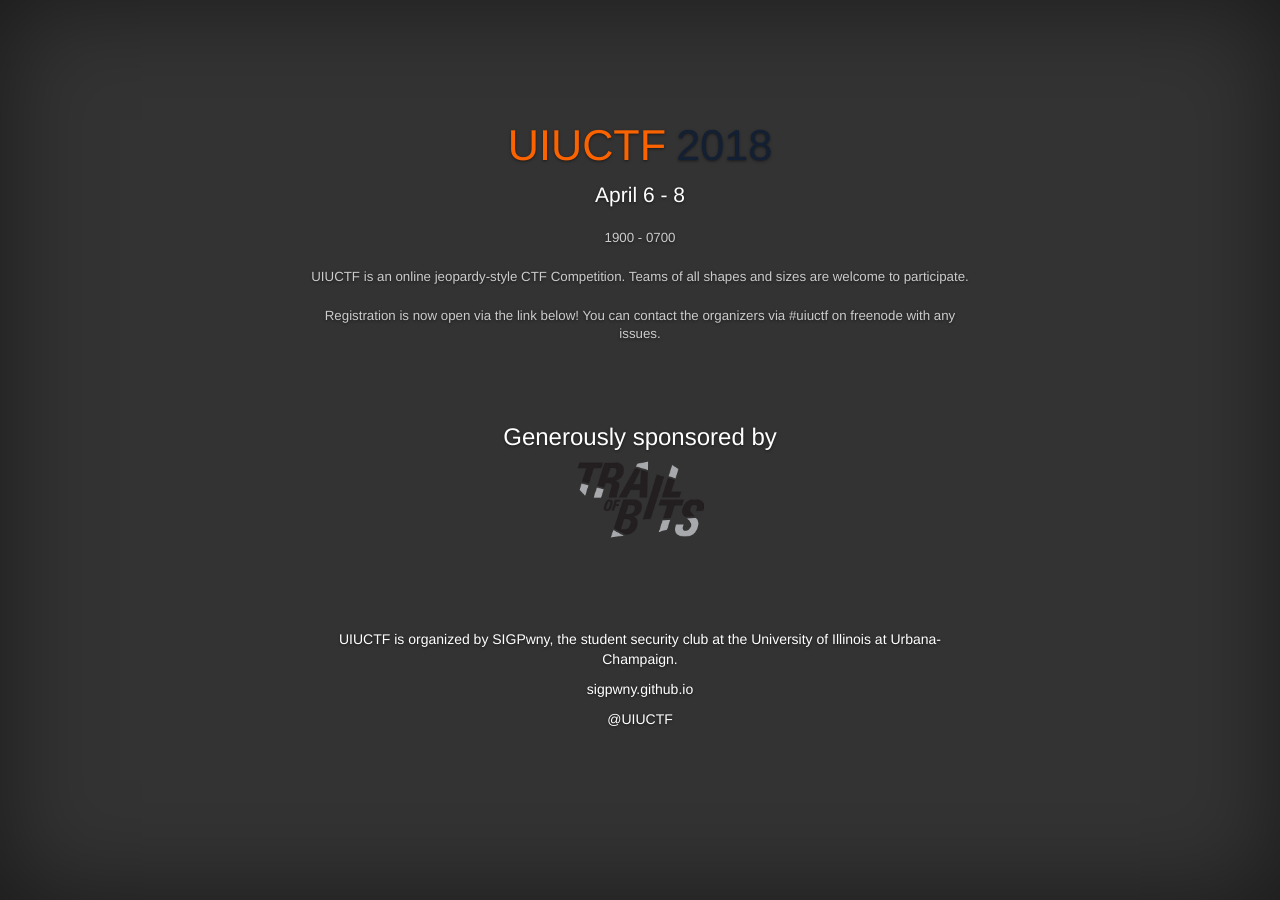
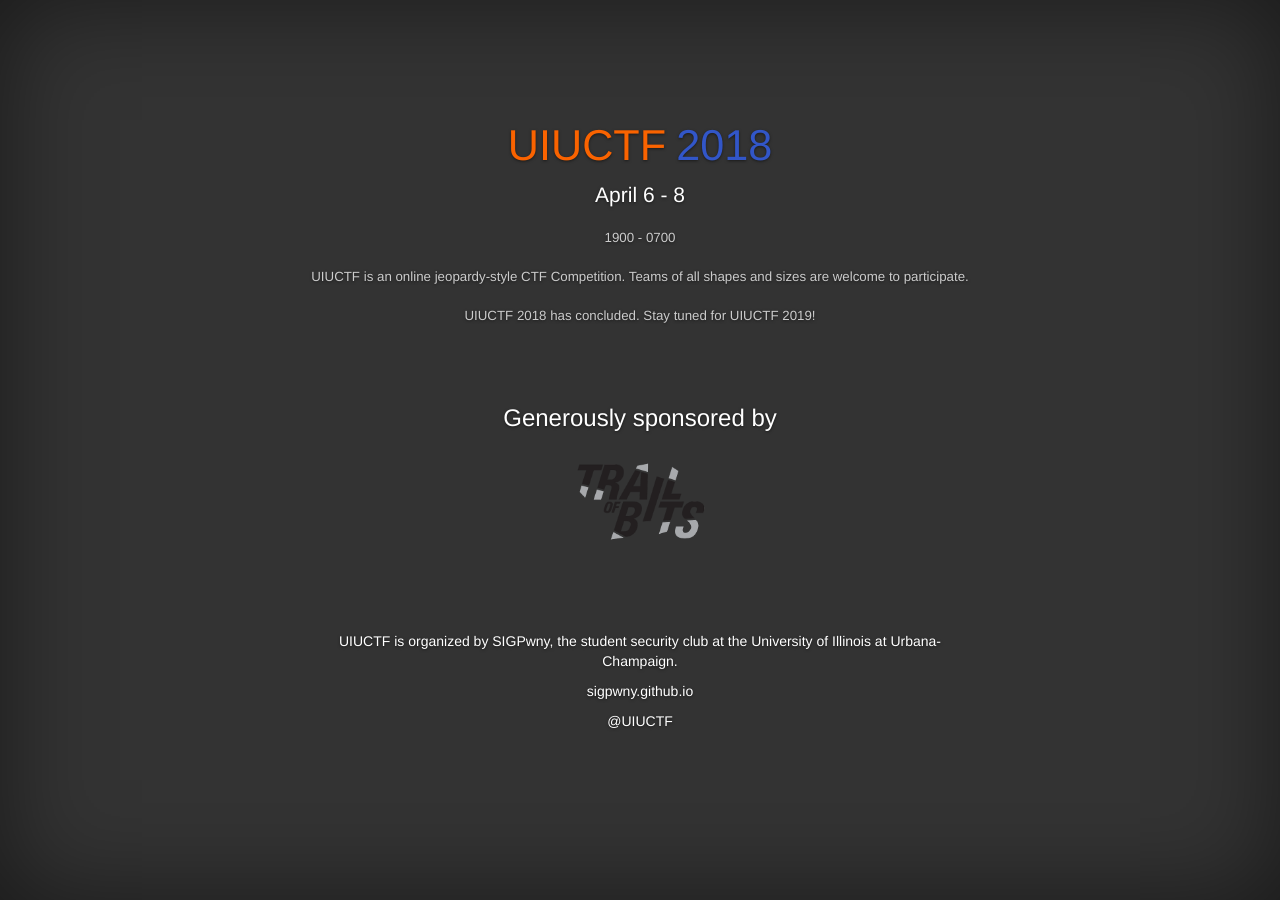
Before and after one commit to sigpwny/sigpwny.github.io-archive, a Jekyll site: the page built from ctf.html, in a window 1280 px wide. Built offline with Jekyll 4.4.1, drawn with Linux system fonts in a browser that asks for light colours.

Commit message:
automated

```diff
--- a/_includes/navigation.html
+++ b/_includes/navigation.html
@@ -30,7 +30,7 @@
         <hr />
         <li><a href="{{ site.baseurl }}/presentations.html">Presentations</a></li>
         <li><a href="{{ site.baseurl }}/calendar.html">Calendar</a></li>
-        <li><a href="{{ site.baseurl }}/list.html">Archive</a></li>
+        <!-- <li><a href="{{ site.baseurl }}/list.html">Archive</a></li> -->
         <li><a href="{{ site.baseurl }}/about.html">About</a></li>
         <li><a href="{{ site.baseurl }}/sponsorship.html">Sponsorship</a></li>
 		<li><a href="{{ site.baseurl }}/ctf.html">UIUCTF</a></li>
--- a/ctf.html
+++ b/ctf.html
@@ -15,17 +15,19 @@
       </div>
 
       <div class="inner cover">
-        <h1 class="cover-heading"><big style="color: #FA6300">UIUCTF</big> <big style="color: #131F33">2018</big></h1>
+        <h1 class="cover-heading"><big style="color: #FA6300">UIUCTF</big> <big style="color: #3256c8">2018</big></h1>
         <p class="lead">April 6 - 8</p>
         <p class="lead lesser">1900 - 0700</p>
         <p class="lead lesser">UIUCTF is an online jeopardy-style CTF Competition. Teams of all shapes and sizes are welcome to participate.</p>
-        <p class="lead lesser">Registration is now open via the link below! You can contact the organizers via #uiuctf on freenode with any issues.</p>
+        <!-- <p class="lead lesser">Registration is now open via the link below! You can contact the organizers via #uiuctf on freenode with any issues.</p> -->
         <!-- <p class="lead"><a href="http://uiuc.tf">uiuc.tf</a></p> -->
+		<p class="lead lesser">UIUCTF 2018 has concluded. Stay tuned for UIUCTF 2019!</p>
       </div>
       <br />
       <br />
       <div class="inner cover">
         <h3 class="cover-heading">Generously sponsored by</h3>
+		<br>
         <a href="https://www.trailofbits.com/"><img src="images/tob_logo.png" style="height: 20%; width: 20%"></img></a>
       </div>
 
```
